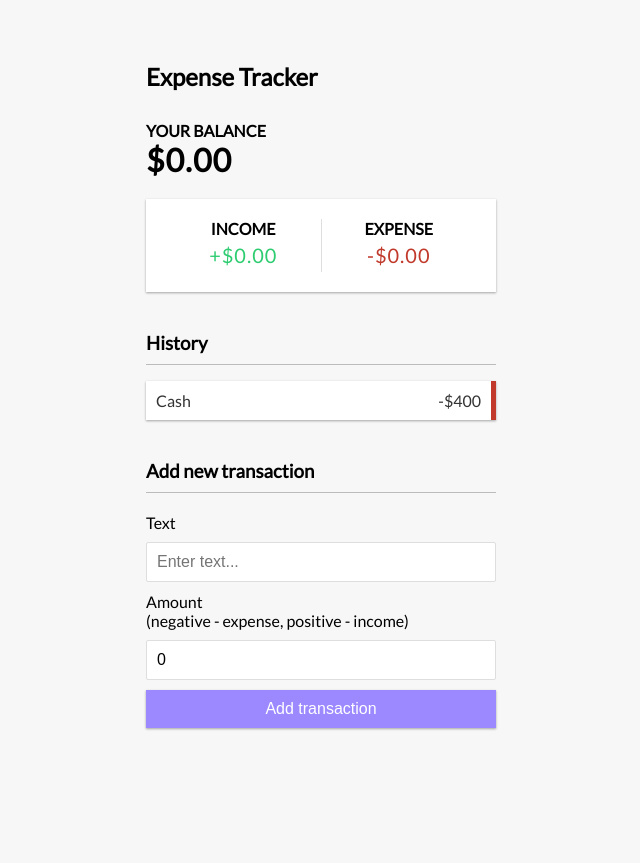
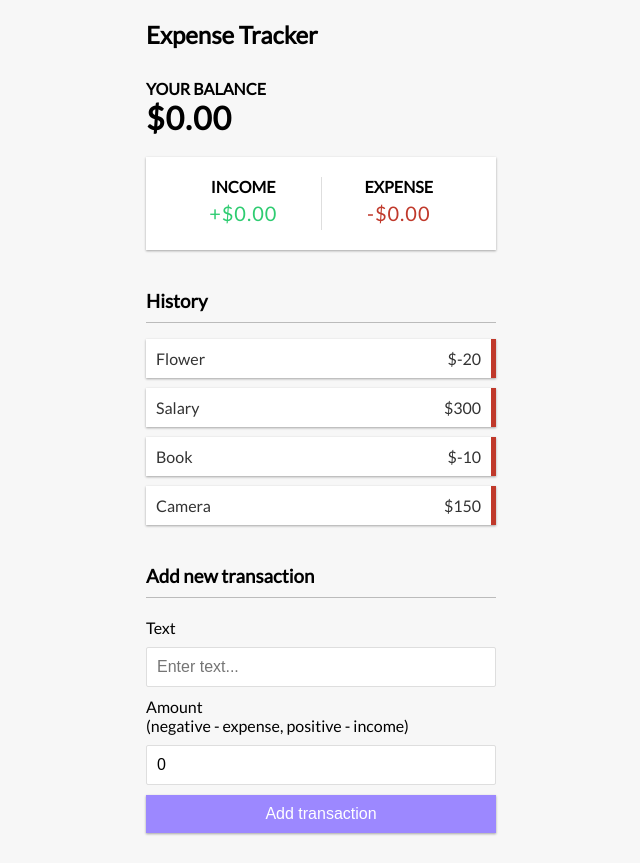
Before and after one commit to AntonioDaria/React-expenses-tracker, a React (Create React App) app in the folder expenses/: page / in a window 1280 px wide. Shown: the whole page, without its empty margins (319-959 px from the left). Before the commit the page ends 800 px from the top, so only its background shows below. Built offline with nearby package versions, Linux system fonts and the light colour scheme.

Commit message:
added transaction component

```diff
--- /dev/null
+++ b/expenses/src/components/Transaction.js
@@ -0,0 +1,9 @@
+import React from 'react'
+
+export const Transaction = ({transaction}) => {
+    return (
+        <li className="minus">
+            {transaction.text} <span>${transaction.amount}</span><button className="delete-btn">x</button>
+        </li>
+    )
+}
--- a/expenses/src/components/TransactionList.js
+++ b/expenses/src/components/TransactionList.js
@@ -1,15 +1,16 @@
-import React from 'react'
+import React, { useContext } from 'react'
+import { GlobalContext } from '../context/GlobalState'
+import { Transaction } from './Transaction'
 
 export const TransactionList = () => {
+    const { transactions } = useContext(GlobalContext)
+
     return (
         <>
-         <h3>History</h3>
-         <ul className="list">
-             {/* transaction component to go here */}
-            <li className="minus">
-                Cash <span>-$400</span><button className="delete-btn">x</button>
-            </li>
-         </ul>
+            <h3>History</h3>
+            <ul className="list">
+                {transactions.map(transaction => (<Transaction key={transaction.id} transaction={transaction} />))}
+            </ul>
         </>
     )
 }
--- a/expenses/src/context/AppReducer.js
+++ b/expenses/src/context/AppReducer.js
@@ -1,4 +1,4 @@
-// We need a Reducer to specify the application state changes to our store(context) in response to certain actions
+//  4 We need a Reducer to specify the application state changes to our store(context) in response to certain actions
 
 export default (state, action) => {
     switch(action.type) {
--- a/expenses/src/context/GlobalState.js
+++ b/expenses/src/context/GlobalState.js
@@ -1,7 +1,7 @@
 import React, { createContext, useReducer } from 'react'
 import AppReducer from './AppReducer'
 
-//Initial State
+// 1 Initial State
 
 const initialState = {
     transactions: [
@@ -12,13 +12,13 @@
     ]
 }
 
-// Create Context
+// 2 Create Context
 
 export const GlobalContext = createContext(initialState);
 
 
 
-// In order for our component to have access to our global state we need a Provider
+//  3 In order for our components to have access to our global state we need a Provider
 
 //Provider Component
 
```
Also changed, not shown: 1 other file (tests, documents, lock files or other folders).
